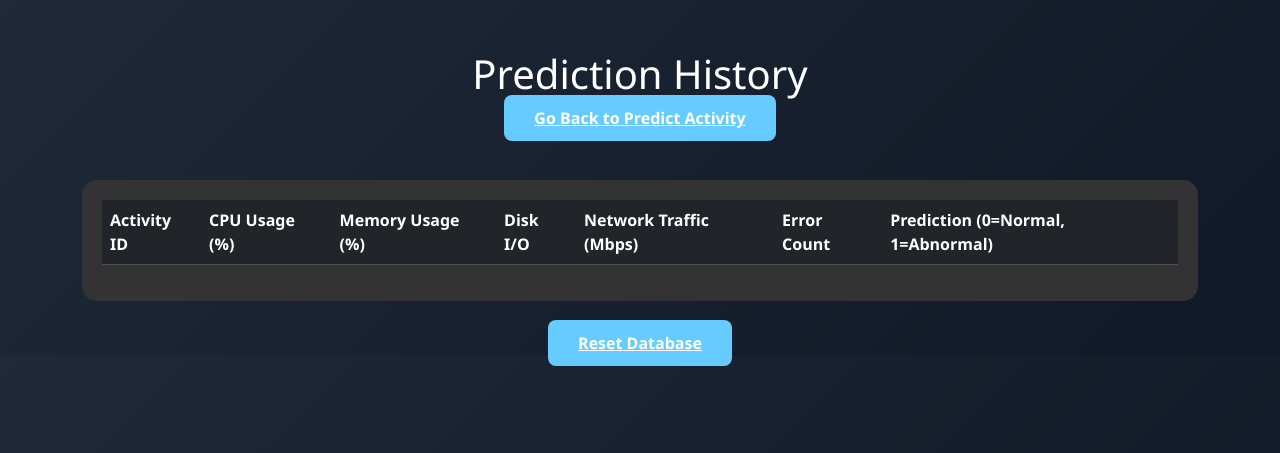
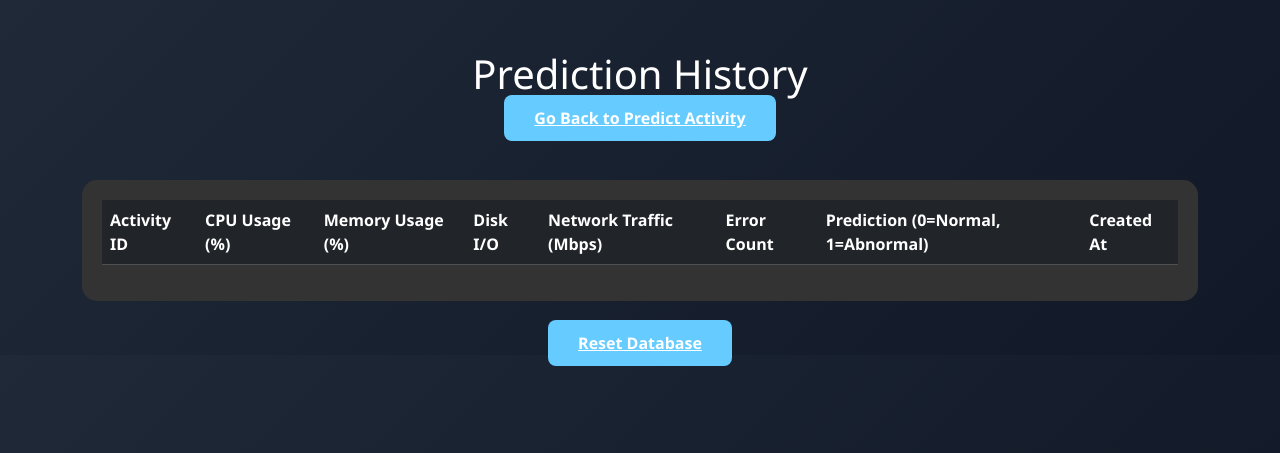
Before and after one commit to aline-uwineza/abnormalserverdetection, a Django app: page /activity/history/ in a window 1280 px wide. Shown: the top 453 px of the page. Run offline with Django 5.2, Linux system fonts and the light colour scheme; data that the repository does not hold is empty; parts of the project's set-up code (start-up, migrations or seed data) failed here and were passed over; some libraries are stand-ins or nearby versions.

Commit message:
first commits

```diff
--- a/predictions/templates/predictions/history.html
+++ b/predictions/templates/predictions/history.html
@@ -1,4 +1,3 @@
-<!-- predictions/history.html -->
 <!DOCTYPE html>
 <html lang="en">
 <head>
@@ -62,7 +61,7 @@
                         <th>Network Traffic (Mbps)</th>
                         <th>Error Count</th>
                         <th>Prediction (0=Normal, 1=Abnormal)</th>
-
+                        <th>Created At</th> <!-- Add Created At Column -->
                     </tr>
                 </thead>
                 <tbody>
@@ -75,7 +74,7 @@
                         <td>{{ activity.network_traffic }}</td>
                         <td>{{ activity.error_count }}</td>
                         <td>{% if activity.target == 0 %}Normal{% else %}Abnormal{% endif %}</td>
-
+                        <td>{{ activity.created_at }}</td>
                     {% endfor %}
                 </tbody>
             </table>
--- a/predictions/views.py
+++ b/predictions/views.py
@@ -2,6 +2,11 @@
 from django.shortcuts import render, redirect
 from .forms import ServerActivityForm
 from .models import ServerActivity
+from django.utils import timezone
+from datetime import timedelta
+
+import random
+
 import plotly.express as px
 import pandas as pd
 import numpy as np
@@ -85,10 +90,19 @@ def predict_activity(request):
     })
 
 def history(request):
-    # Fetch all activities and predictions
+    # Fetch all activities
     activity_data = ServerActivity.objects.all()
+
+    # Add a random created_at field (timestamp) for each activity
+    for activity in activity_data:
+        # Generate a random timedelta (between 0 and 30 days ago)
+        random_days = random.randint(0, 0)
+        random_time = timezone.now()  + timedelta(days=random_days)
+
+        # Add a 'created_at' field to each activity
+        activity.created_at = random_time
+
     return render(request, 'predictions/history.html', {'activity_data': activity_data})
-
 def reset_database(request):
     # Reset the database by deleting all ServerActivity records
     ServerActivity.objects.all().delete()
```
Also changed, not shown: db.sqlite3.
